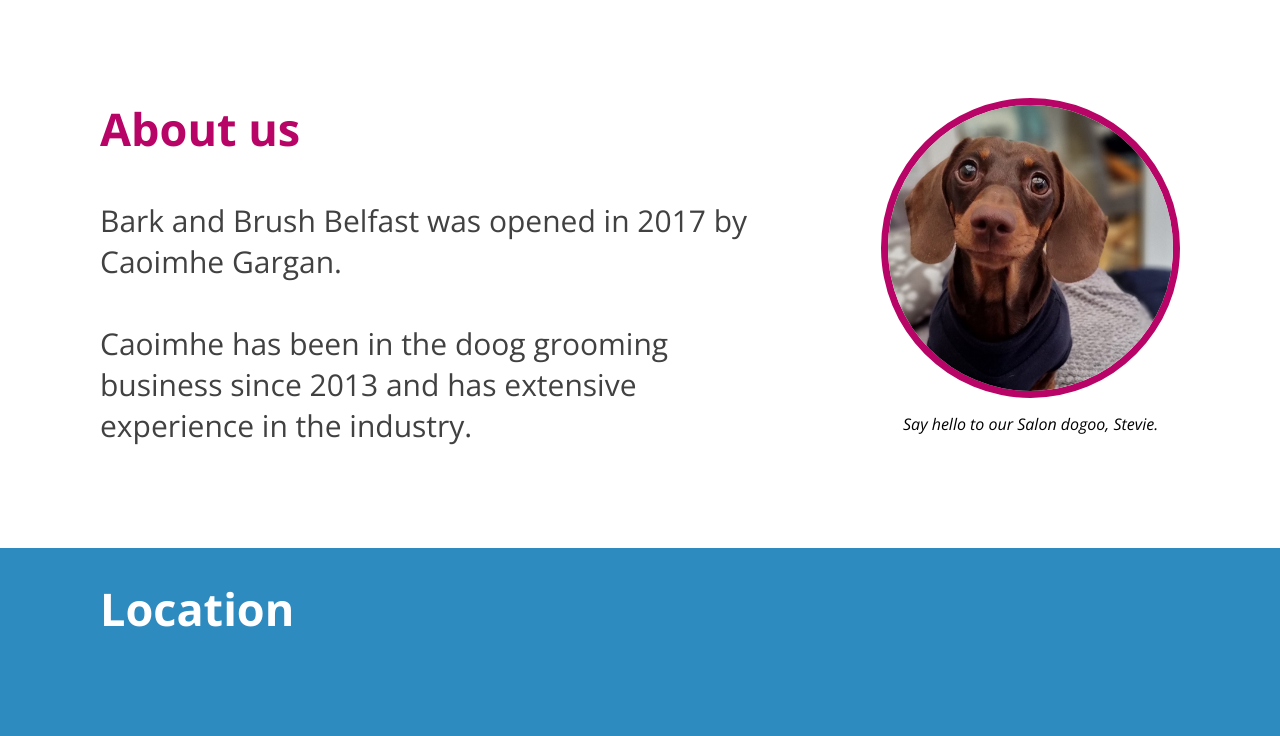
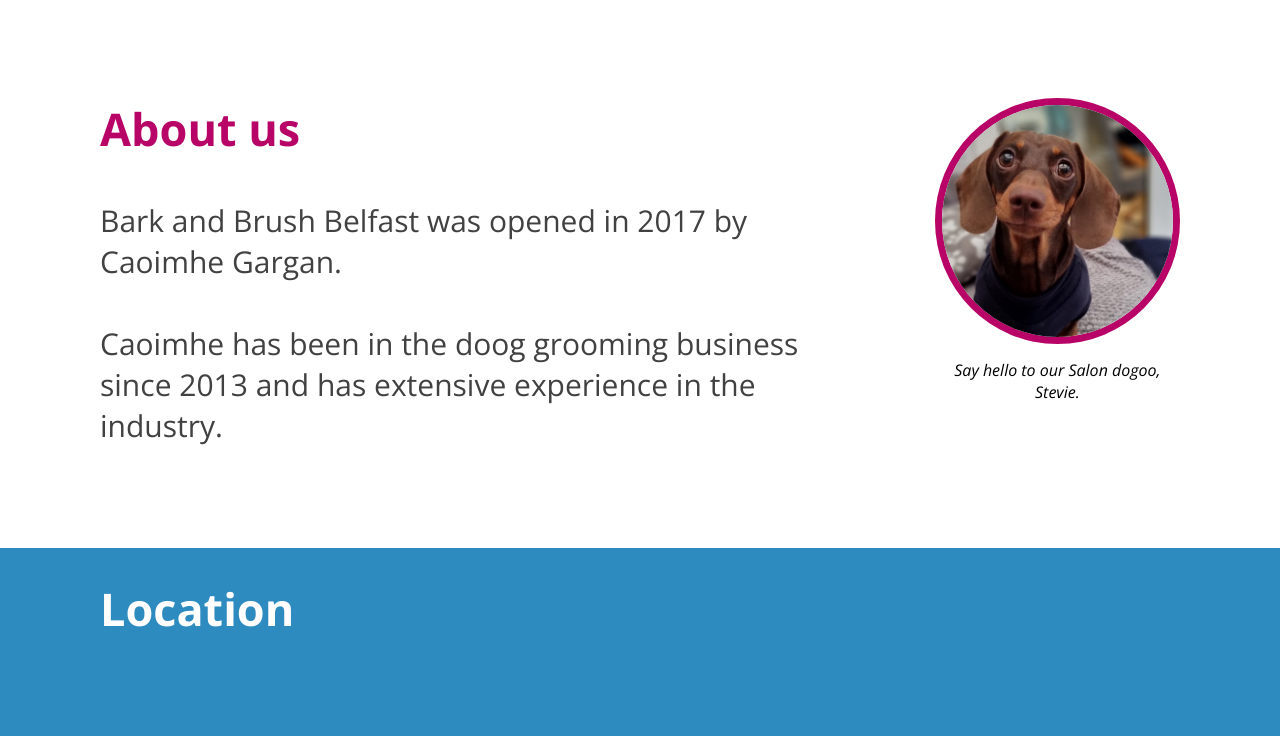
Before and after one commit to GerardGargan/bark-and-brush, a plain HTML site: page index.html in a window 1280 px wide. Shown: the part 752-1488 px from the top of the page. Drawn offline with nearby package versions, Linux system fonts and the light colour scheme; grey boxes are pictures that could not be loaded.

Commit message:
adjusted picture which was overflowing to have a max width of 100%

```diff
--- a/style.css
+++ b/style.css
@@ -66,8 +66,7 @@
     display: flex;
     flex-direction: column  ;
     gap: 10px;
-
-
+    object-fit: contain;
 
 }
 
@@ -76,11 +75,16 @@
     font-style: italic;
 }
 
-.about-image img {
-    max-height: 300px;
+.about-image-image img {
+
+
     object-fit: contain;
+    max-width: 100%;
+    max-height: 500px;
+    flex-shrink: 0;
     border-radius: 50%;
     border: 7px solid #b70466;
+
 }
 
 
@@ -220,7 +224,7 @@
 
 .contact-left {
 
-    min-width: 600px;
+    min-width: 60%;
 }
 
 .contact-right {
```
